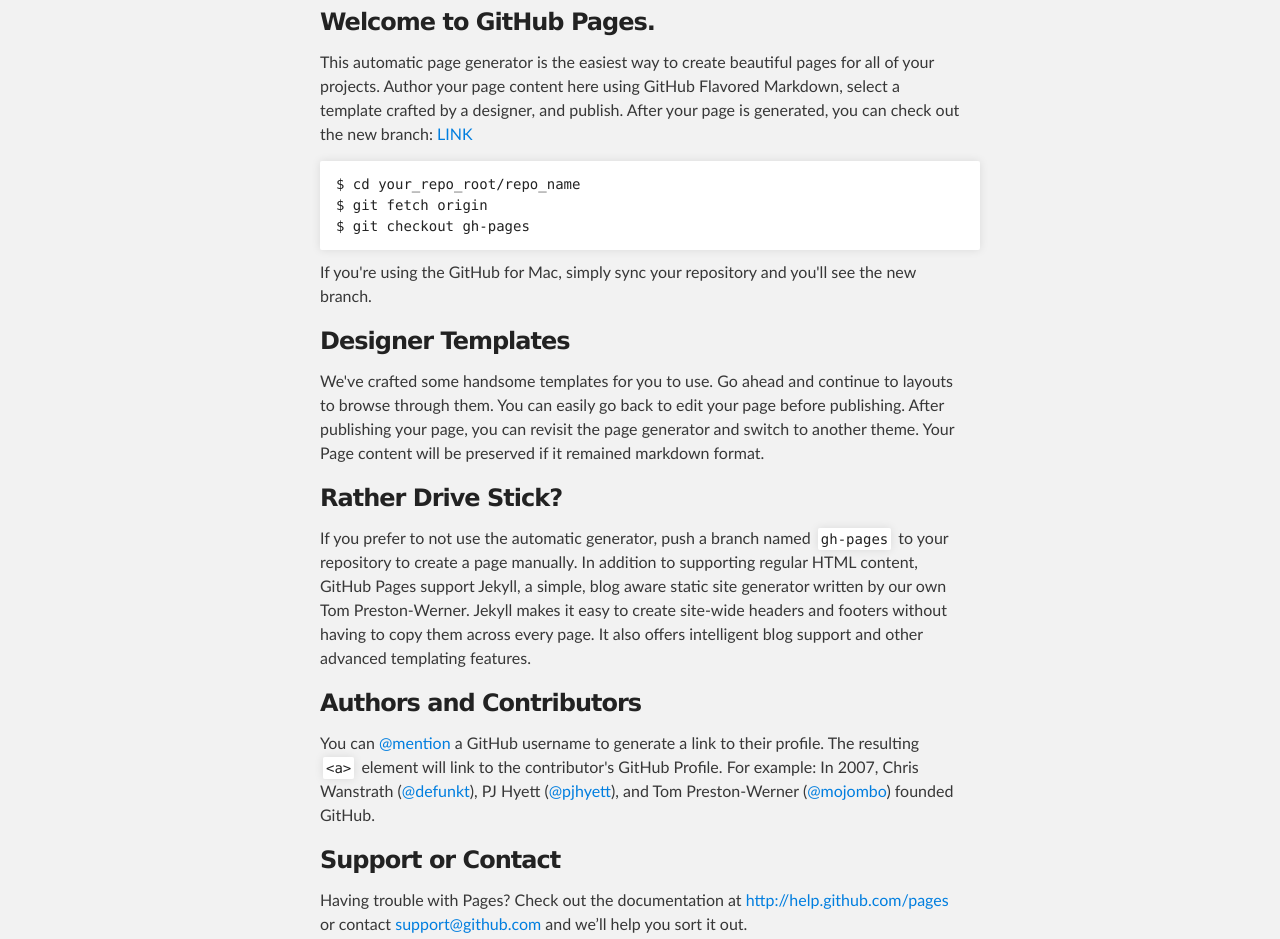
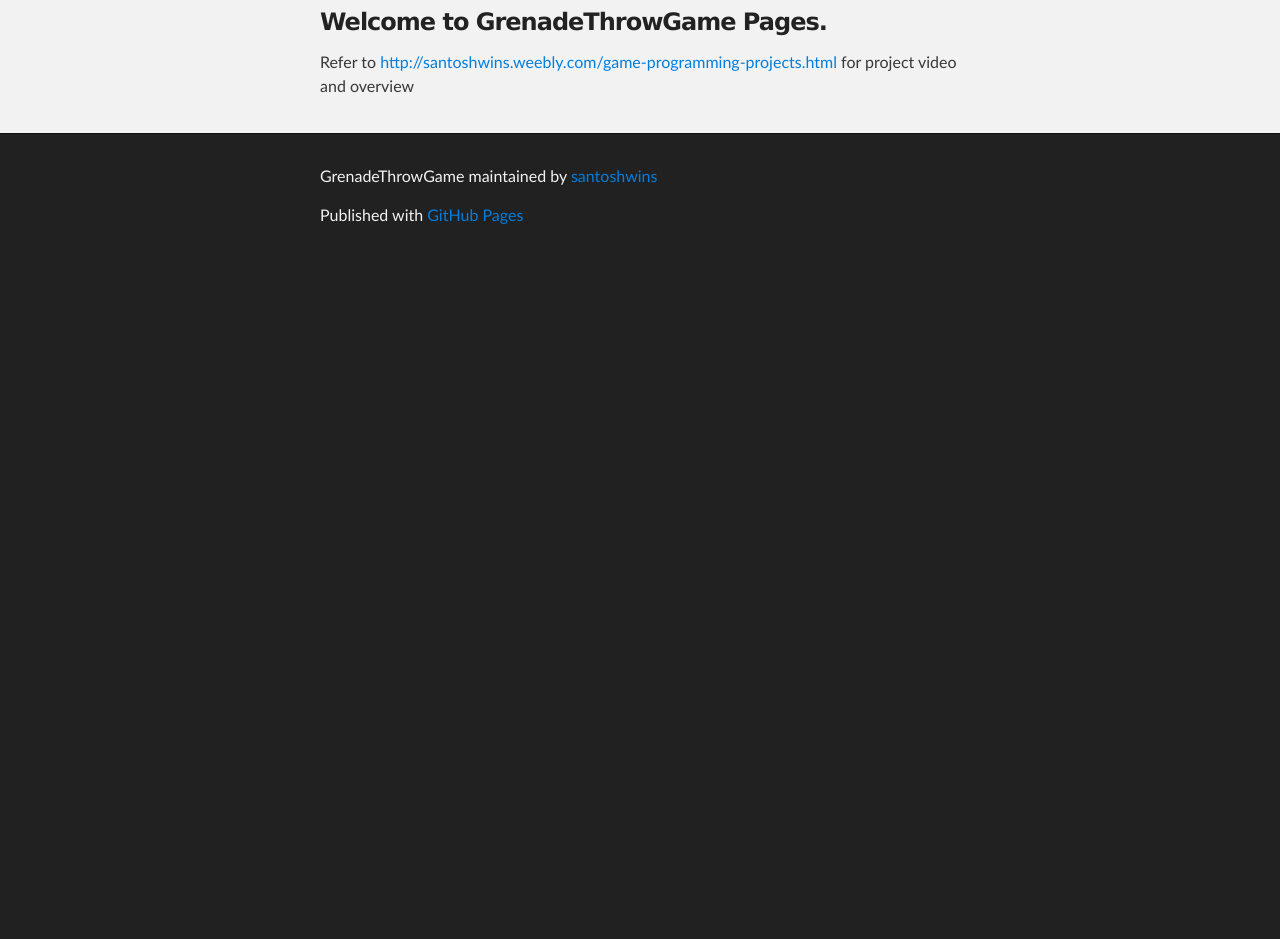
Before and after one commit to santoshwins/GrenadeThrowGame, a plain HTML site: page index.html in a window 1280 px wide. Shown: the part 256-1195 px from the top of the page. After the commit the page ends 800 px from the top, so only its background shows below. Drawn offline with Linux system fonts and the light colour scheme.

```diff
--- a/index.html
+++ b/index.html
@@ -32,37 +32,9 @@
     <div id="main_content_wrap" class="outer">
       <section id="main_content" class="inner">
         <h3>
-<a name="welcome-to-github-pages" class="anchor" href="#welcome-to-github-pages"><span class="octicon octicon-link"></span></a>Welcome to GitHub Pages.</h3>
+<a name="welcome-to-grenadethrowgame-pages" class="anchor" href="#welcome-to-grenadethrowgame-pages"><span class="octicon octicon-link"></span></a>Welcome to GrenadeThrowGame Pages.</h3>
 
-<p>This automatic page generator is the easiest way to create beautiful pages for all of your projects. Author your page content here using GitHub Flavored Markdown, select a template crafted by a designer, and publish. After your page is generated, you can check out the new branch:
-<a href="https://github.com/santoshwins/GrenadeThrowGame/tree/master/game/Document/html/index.html">LINK</a></p>
-
-<pre><code>$ cd your_repo_root/repo_name
-$ git fetch origin
-$ git checkout gh-pages
-</code></pre>
-
-<p>If you're using the GitHub for Mac, simply sync your repository and you'll see the new branch.</p>
-
-<h3>
-<a name="designer-templates" class="anchor" href="#designer-templates"><span class="octicon octicon-link"></span></a>Designer Templates</h3>
-
-<p>We've crafted some handsome templates for you to use. Go ahead and continue to layouts to browse through them. You can easily go back to edit your page before publishing. After publishing your page, you can revisit the page generator and switch to another theme. Your Page content will be preserved if it remained markdown format.</p>
-
-<h3>
-<a name="rather-drive-stick" class="anchor" href="#rather-drive-stick"><span class="octicon octicon-link"></span></a>Rather Drive Stick?</h3>
-
-<p>If you prefer to not use the automatic generator, push a branch named <code>gh-pages</code> to your repository to create a page manually. In addition to supporting regular HTML content, GitHub Pages support Jekyll, a simple, blog aware static site generator written by our own Tom Preston-Werner. Jekyll makes it easy to create site-wide headers and footers without having to copy them across every page. It also offers intelligent blog support and other advanced templating features.</p>
-
-<h3>
-<a name="authors-and-contributors" class="anchor" href="#authors-and-contributors"><span class="octicon octicon-link"></span></a>Authors and Contributors</h3>
-
-<p>You can <a href="https://github.com/blog/821" class="user-mention">@mention</a> a GitHub username to generate a link to their profile. The resulting <code>&lt;a&gt;</code> element will link to the contributor's GitHub Profile. For example: In 2007, Chris Wanstrath (<a href="https://github.com/defunkt" class="user-mention">@defunkt</a>), PJ Hyett (<a href="https://github.com/pjhyett" class="user-mention">@pjhyett</a>), and Tom Preston-Werner (<a href="https://github.com/mojombo" class="user-mention">@mojombo</a>) founded GitHub.</p>
-
-<h3>
-<a name="support-or-contact" class="anchor" href="#support-or-contact"><span class="octicon octicon-link"></span></a>Support or Contact</h3>
-
-<p>Having trouble with Pages? Check out the documentation at <a href="http://help.github.com/pages">http://help.github.com/pages</a> or contact <a href="mailto:support@github.com">support@github.com</a> and we’ll help you sort it out.</p>
+<p>Refer to <a href="http://santoshwins.weebly.com/game-programming-projects.html">http://santoshwins.weebly.com/game-programming-projects.html</a> for project video and overview</p>
       </section>
     </div>
 
```
Also changed, not shown: params.json (+1 -1 lines).
